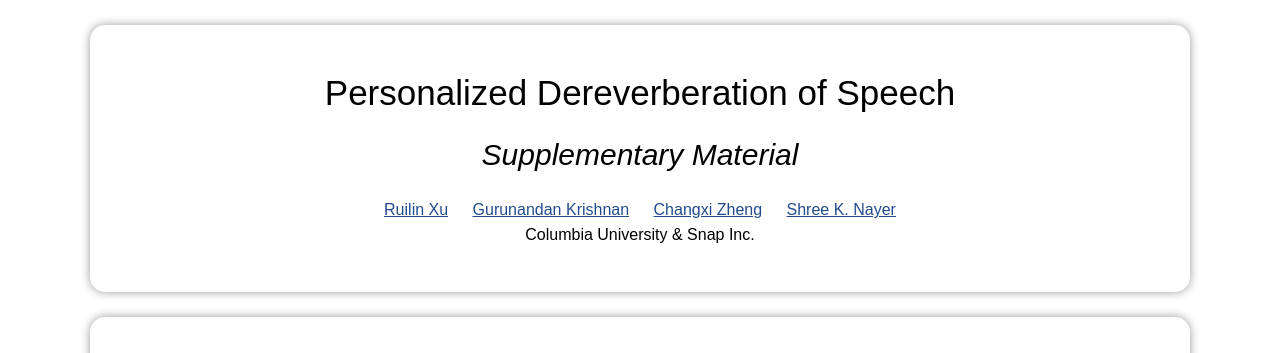
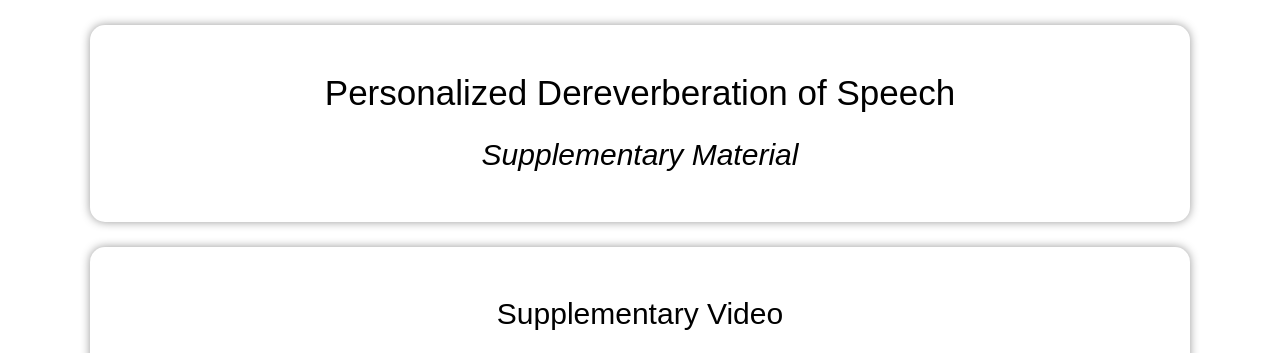
Before and after one commit to dereverb/dereverb.github.io, a plain HTML site: page index.html in a window 1280 px wide. Shown: the top 353 px of the page. Drawn offline with nearby package versions, Linux system fonts and the light colour scheme.

Commit message:
20221020 Remove authors

```diff
--- a/index.html
+++ b/index.html
@@ -264,16 +264,14 @@
     <div class="content">
 			<h1>Personalized Dereverberation of Speech</h1>
             <h2 style="text-align:center;"><i>Supplementary Material</i></h2>
-        <p id="authors">
+        <!-- <p id="authors">
             <a href="https://github.com/henryxrl">Ruilin Xu</a>
             <a href="https://www.linkedin.com/in/krishnanguru">Gurunandan Krishnan</a>
             <a href="https://www.cs.columbia.edu/~cxz/">Changxi Zheng</a>
             <a href="https://www.cs.columbia.edu/~nayar/">Shree K. Nayer</a>
             <br>
-            <!-- <strong>MIT Computer Science and Artificial Intelligence Laboratory</strong> -->
             Columbia University & Snap Inc.
-            <!-- <br><i>ICASSP 2023</i> -->
-        </p>
+        </p> -->
 				<!-- <font size="+2">
 					<p style="text-align: center;">
 						<a href="https://arxiv.org/abs/2204.07156" target="_blank">[Paper]</a> &nbsp;&nbsp;&nbsp;&nbsp;
```
